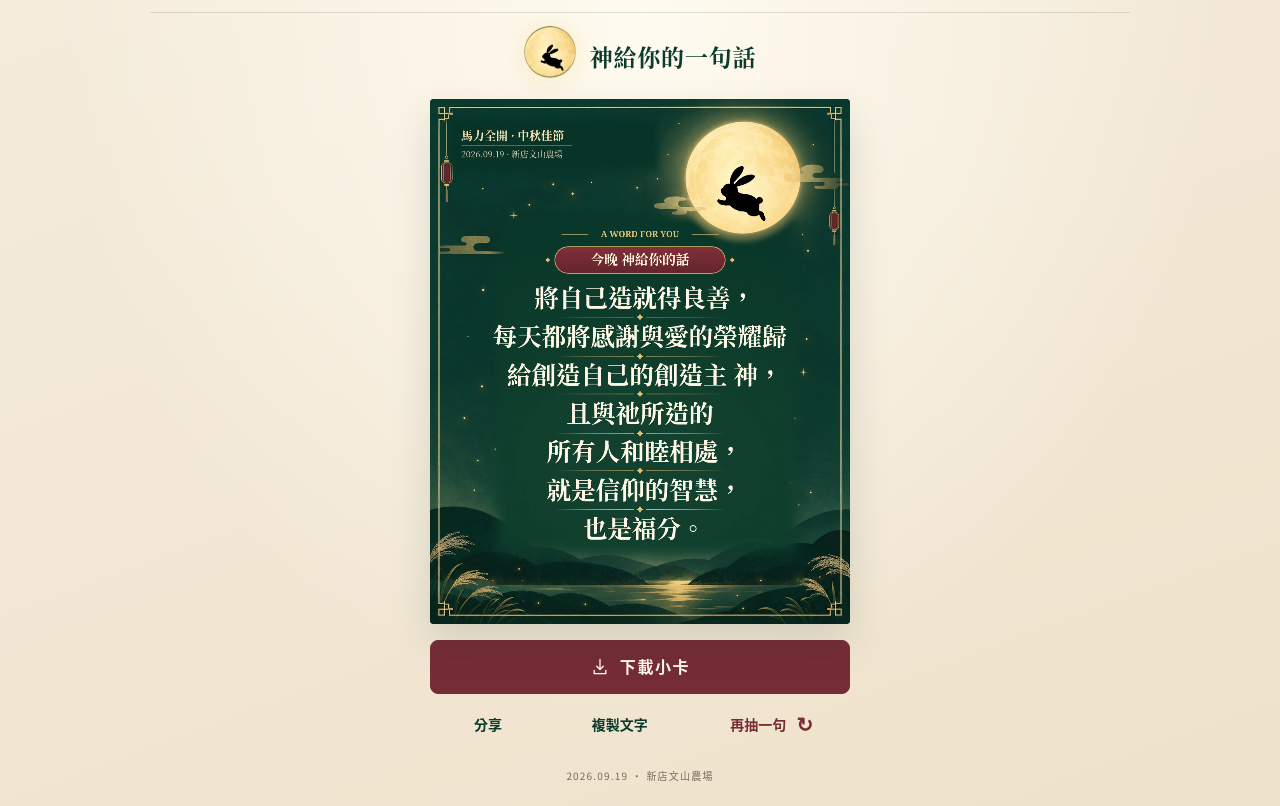
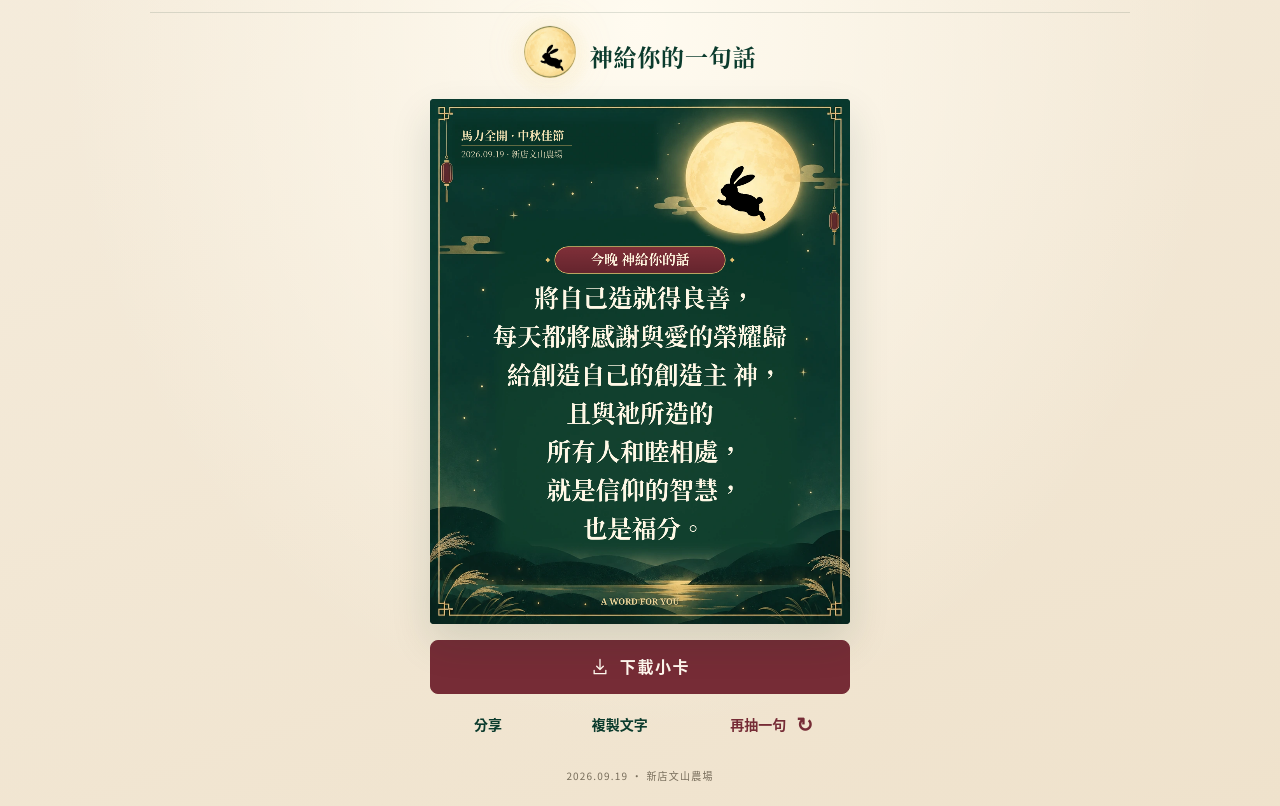
Before and after one commit to jaras0209/LW_Moon_-motto, a plain HTML site: page index.html in a window 1280 px wide. Both pictures are taken after a click on the button "抽一句話". Shown: the part 63-869 px from the top of the page. Drawn offline with Linux system fonts and the light colour scheme.

Commit message:
Update card-renderer and index.html: 移除行間裝飾版 (clean-centered-3)

```diff
--- a/card-renderer.js
+++ b/card-renderer.js
@@ -1,5 +1,6 @@
-/* Golden Moon centered reference edition (2026-09-16).
+/* Golden Moon clean centered edition (2026-09-17).
  * Same approved illustration + live, ink-centered text; never a baked quote.
+ * No inter-line ornaments. Preserve the existing baseline pitch and text area.
  * No libraries, remote render services, or bundled font files are required.
  */
 (() => {
@@ -111,9 +112,12 @@
       for (let size = max; size >= min; size--) {
         context.font = `600 ${size}px ${SERIF}`;
         const lines = phrases.flatMap((phrase) => wrapBalanced(context, phrase, width));
-        const dividers = options.showDividers !== false && lines.length > 1 && lines.length <= 8 && size >= 38;
-        // Reference proportions: a 72px message has approx. 113px line pitch.
-        const lineHeight = size * (dividers ? 1.57 : 1.48);
+        // Keep the exact pitch used by the preceding release, independently of
+        // decoration. In particular, removing rules must NOT change 1.57 to
+        // 1.48 and pull the lines closer together. An older showDividers=false
+        // config keeps its existing compact pitch, but never paints dividers.
+        const legacyLoosePitch = options.showDividers !== false && lines.length > 1 && lines.length <= 8 && size >= 38;
+        const lineHeight = size * (legacyLoosePitch ? 1.57 : 1.48);
         const metrics = lines.map((text, index) => {
           const m = context.measureText(text);
           const finite = (value, fallback) => Number.isFinite(value) ? value : fallback;
@@ -143,7 +147,7 @@
           lines, rows, size, lineHeight, start, width, top, bottom, height,
           centerX: DESIGN.centerX, centerY: DESIGN.centerY, align: 'center',
           ascent: Math.max(...metrics.map((m) => m.ascent)),
-          descent: Math.max(...metrics.map((m) => m.descent)), dividers
+          descent: Math.max(...metrics.map((m) => m.descent)), dividers: false
         };
       }
     } finally { context.restore(); }
@@ -235,10 +239,7 @@
       context.fillStyle='#ded7b7';
       const event=String(config.eventLine || '2026.09.19 \u00b7 \u65b0\u5e97\u6587\u5c71\u8fb2\u5834');
       single(context,event,22,475,SERIF,500);context.fillText(event,80,150);
-      context.textAlign='center';context.fillStyle='#e2c477';context.font=`600 22px Georgia,${SERIF}`;
-      context.fillText('A WORD FOR YOU',540,355);
-      context.strokeStyle='#ddbd72';context.lineWidth=1.4;
-      context.beginPath();context.moveTo(338,349);context.lineTo(406,349);context.moveTo(674,349);context.lineTo(742,349);context.stroke();
+      context.textAlign='center';
       const red=context.createLinearGradient(0,380,0,446);red.addColorStop(0,'#803039');red.addColorStop(1,'#65252e');
       rounded(context,321,380,438,68,34);context.fillStyle=red;context.fill();
       context.strokeStyle='#e2bd6d';context.lineWidth=1.8;context.stroke();
@@ -249,29 +250,30 @@
       context.font=`600 ${fitted.size}px ${SERIF}`;
       context.fillStyle='#fff8e6';context.direction='ltr';
       context.textAlign='center';context.textBaseline='alphabetic';
-      fitted.rows.forEach((row,index)=>{
+      // Body rows keep their measured ink centers and their original baselines.
+      // No rules, diamonds, dots, or other ornaments are painted in the gaps.
+      for (const row of fitted.rows) {
         context.fillText(row.text,row.x,row.y);
-        if (fitted.dividers && index<fitted.rows.length-1) {
-          const next=fitted.rows[index+1];
-          const ruleY=(row.bottom+next.top)/2;
-          const centerX=fitted.centerX;
-          const span=Math.min(444,fitted.width*.57);
-          const gold=context.createLinearGradient(centerX-span/2,0,centerX+span/2,0);
-          gold.addColorStop(0,'#d5b36c00');gold.addColorStop(.20,'#d5b36cbb');
-          gold.addColorStop(.5,'#e9c777');gold.addColorStop(.80,'#d5b36cbb');
-          gold.addColorStop(1,'#d5b36c00');
-          context.strokeStyle=gold;context.lineWidth=1.4;context.beginPath();
-          context.moveTo(centerX-span/2,ruleY);context.lineTo(centerX-16,ruleY);
-          context.moveTo(centerX+16,ruleY);context.lineTo(centerX+span/2,ruleY);context.stroke();
-          context.fillStyle='#e4bf72';diamond(context,centerX,ruleY,9);
-          context.fillStyle='#fff8e6';
-        }
-      });
-      // Deliberately no footer sentence, citation, reference, category or ID.
+      }
+
+      // The English caption lives below the reading area, inside the gold frame.
+      // It does not consume any body space or change the established line pitch.
+      context.save();
+      context.font=`600 22px Georgia,${SERIF}`;
+      context.fillStyle='#ecd59a';
+      context.shadowColor='rgba(3, 28, 22, 0.85)';
+      context.shadowBlur=4;
+      const caption='A WORD FOR YOU';
+      const captionMetrics=context.measureText(caption);
+      const captionLeft=Number.isFinite(captionMetrics.actualBoundingBoxLeft) ? captionMetrics.actualBoundingBoxLeft : captionMetrics.width/2;
+      const captionRight=Number.isFinite(captionMetrics.actualBoundingBoxRight) ? captionMetrics.actualBoundingBoxRight : captionMetrics.width/2;
+      context.fillText(caption,DESIGN.centerX+(captionLeft-captionRight)/2,1300);
+      context.restore();
+      // No blessing sentence, citation, reference, category, ID, or guide line.
       context.restore();
       return fitted;
     }
     return {ready,render};
   }
-  window.MoonCardRenderer=Object.freeze({create,layout,wrapBalanced,design:DESIGN,version:'centered-reference-2'});
+  window.MoonCardRenderer=Object.freeze({create,layout,wrapBalanced,design:DESIGN,version:'clean-centered-3'});
 })();
--- a/index.html
+++ b/index.html
@@ -15,7 +15,7 @@
   <link rel="preload" href="assets/card-background.webp?v=centered-reference-2" as="image">
   <link rel="stylesheet" href="style.css?v=centered-reference-2">
   <script src="config.js?v=centered-reference-2" defer></script>
-  <script src="card-renderer.js?v=centered-reference-2" defer></script>
+  <script src="card-renderer.js?v=clean-centered-3" defer></script>
   <script src="app.js?v=centered-reference-2" defer></script>
 </head>
 <body>
```
Also changed, not shown: 1 other file.
